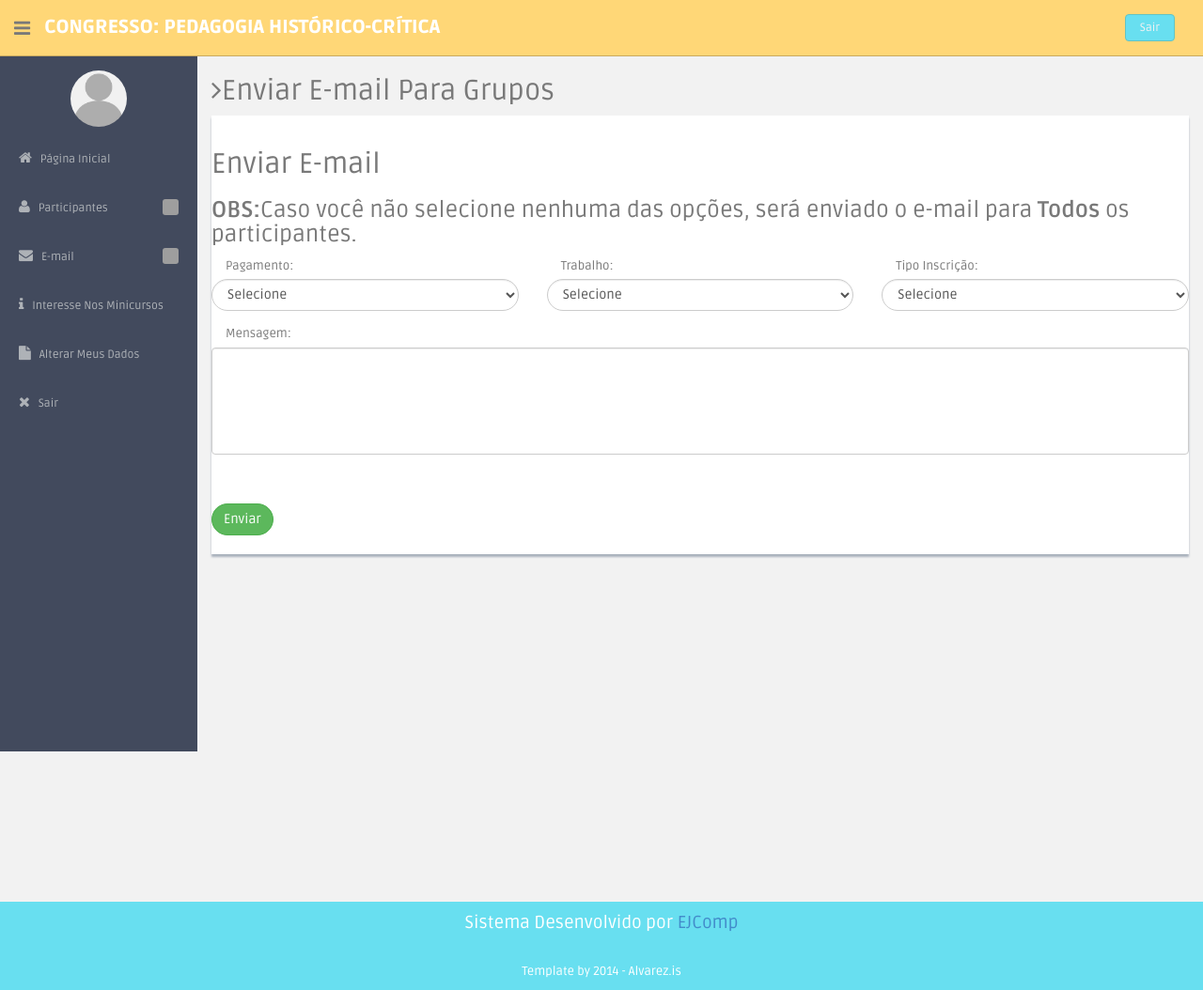
After one commit to ejcompprojects/congresso, a CodeIgniter app: page /congresso/Email/grupo in a window 1280 px wide. The commit adds this page. Shown: the whole page at 94% size. Run offline with CodeIgniter, Linux system fonts and the light colour scheme; the visitor is signed in with stand-in values (Sample User, id 1); tables that the repository leaves empty or names only in its code hold one stand-in row (values such as "Sample post"); grey boxes are pictures that could not be loaded.

Commit message:
Enviador de E-mail e Listar Interesse Minicurso

```diff
--- /dev/null
+++ b/application/controllers/Email.php
@@ -0,0 +1,98 @@
+<?php
+defined('BASEPATH') OR exit('No direct script access allowed');
+
+require_once(APPPATH.'controllers/Admin.php');
+
+
+class Email extends Admin {
+    public function __construct(){
+        parent::__construct();
+        $this->load->helper('frontend_helper');
+        $this->load->helper('modalform_helper');
+        $this->load->model('Participante_model', 'participante_model');
+
+    }
+
+    public function especifico(){
+    	$this->db->order_by('nome','ASC');
+    	$this->db->join('tipo_inscricao', 'tipo_inscricao.id = participante.id_tipo_inscricao', 'INNER');
+    	$dados['participantes'] = $this->db->get('participante')->result();
+    	$dados['mensagens'] = mensagens();
+    	$this->load->view('html-header-admin');
+        $this->load->view('header-admin');
+        $this->load->view('email-especifico', $dados);
+        $this->load->view('footer-admin');
+    }
+
+
+    public function grupo(){
+        $this->db->order_by('tipo', 'ASC');
+        $dados['tipos'] = $this->db->get('tipo_inscricao')->result();
+
+        $dados['mensagens'] = mensagens();
+
+        $this->load->view('html-header-admin');
+        $this->load->view('header-admin');
+        $this->load->view('email-grupo', $dados);
+        $this->load->view('footer-admin');
+    }
+
+    public function enviar_email_especifico(){
+        $email = $this->input->post('email');
+        $message = $this->input->post('message');
+
+        $resposta = $this->send_email($message,$email);
+        print_r($resposta); exit();
+        if($respota == true){
+            $this->session->set_flashdata('success', 'E-mail enviado com sucesso!');
+        }else{
+            $this->session->set_flashdata('danger', 'Houve um erro ao enviar este e-mail, por favor, tente novamente.');
+            $this->session->set_flashdata('danger', htmlspecialchars($resposta));
+
+        }
+
+        redirect(base_url('Email/especifico'));
+    }
+
+    public function enviar_email_grupo(){
+        $pagamento = $trabalho = $tipo_inscricao = '';
+
+        $pagamento = $this->input->post('pagamento');
+        $trabalho  = $this->input->post('trabalho');
+        $tipo_inscricao = $this->input->post('tipo_inscricao');
+        $message = $this->input->post('message');
+
+
+       $participantes = $this->participante_model->select_participantes($pagamento, $trabalho, $tipo_inscricao);
+
+        print_r($participantes); exit();
+
+       foreach($participantes as $participante){
+        $resposta = $this->send_email($message, $participante->email);
+        if($resposta != true){
+            $this->session->set_flashdata('danger', 'Houve um erro ao enviar e-mail para '.$participante->email.'. Por favor, tente novamente mais tarde.');
+            redirect(base_url('Email/grupo'));
+            //break;
+
+        }
+       }
+        $this->session->set_flashdata('success', 'E-mails enviados com sucesso!');
+        $html.= '';
+        $html.= '<p>Os e-mails foram enviados para:</p>';
+        $html.= '<ol>';
+
+        foreach($participantes as $participante){
+            $html.= '<li><strong>'.$participante->nome.'</strong> : '.$participante->email.'</li>';
+
+        }
+        $html.= '</ol>';
+        $this->session->set_flashdata('success', $html);
+
+
+        redirect(base_url('Email/grupo'));
+
+    }
+
+
+}
+?>
--- a/application/controllers/Login.php
+++ b/application/controllers/Login.php
@@ -143,7 +143,7 @@ public function esqueci_senha(){
 
 
 
-              private function send_email($message, $email){
+              public function send_email($message, $email){
 
                 $config = Array(
                   'protocol' => 'smtp',
--- a/application/helpers/modalform_helper.php
+++ b/application/helpers/modalform_helper.php
@@ -82,6 +82,31 @@ function getInput($input = array())
 
 		}
 
+		if($input['type'] == 'select_status_inscricao'){
+
+			$html = '';
+
+			$html = "<div class=\"form-group\">";
+
+			$html.= '<select class="form-control round-form" name="'.$input['attr']['name'].'" id="'.$input['attr']['id'].'">';
+
+			$html.= '<option value="0">Em Análise</option>';
+
+			$html.= '<option value="1">Aprovado</option>';
+
+			$html.= '<option value="2">Reprovado</option>';
+
+			$html.= '<option value="3">Isento</option>';
+
+			$html.= '</select>';
+
+			$html.= '</div>';
+
+			return $html;
+
+		}
+
+
 		if($input['type'] == 'select_status'){
 
 			$html = '';
--- a/application/models/Participante_model.php
+++ b/application/models/Participante_model.php
@@ -352,5 +352,34 @@ public function update_dados($id, $status_inscricao, $eixo, $status){
 }
 
 
+ public function select_participantes($pagamento, $trabalho, $tipo_inscricao){
+    if($pagamento != ''){
+        switch($pagamento){
+            case 'nao_anexou': $this->db->where('foto_comprovante', ''); break;
+            case '0': $this->db->where('status_inscricao', 0); break;
+            case '1': $this->db->where('status_inscricao', 1); break;
+            case '2': $this->db->where('status_inscricao', 2); break;
+            case '3': $this->db->where('status_inscricao', 3); break;
+
+        }
+    }
+    if($trabalho != ''){
+        switch($trabalho){
+            case 'nao_anexou': $this->db->where('trabalho.id_participante IS NULL'); $this->db->where('participante.submeter_trabalho', 1); break;
+            case '0': $this->db->where('trabalho.status', 0); break;
+            case '1': $this->db->where('trabalho.status', 1); break;
+            case '2': $this->db->where('trabalho.status', 2); break;
+            case 'nao_submetera_trabalho': $this->db->where('participante.submeter_trabalho', 0); break;
+
+        }
+    }
+    if($tipo_inscricao != ''){
+       $this->db->where('participante.id_tipo_inscricao', $tipo_inscricao);
+    }
+    $this->db->select('trabalho.*, participante.*');
+    $this->db->join('trabalho', ' participante.id = trabalho.id_participante', 'LEFT');
+    return $this->db->get('participante')->result();
+ }
+
 
 }
--- /dev/null
+++ b/application/views/email-grupo.php
@@ -0,0 +1,101 @@
+<section id="main-content">
+	<section class="wrapper site-min-height">
+		<h2><i class="fa fa-angle-right"></i>Enviar E-mail Para Grupos
+		</h2>
+		<!-- <div class="row mt">
+			<div class="col-md-12"> -->
+				<div class="content-panel">
+					<form method="POST" action="<?= base_url('Email/enviar_email_grupo') ?>" id="pesquisa" name="pesquisa">
+						<h2>Enviar E-mail</h2>
+						<div class="col-sm-12 message">
+							<?= $mensagens; ?>
+						</div>
+						<div class="form-group">
+							<h3><strong>OBS:</strong>Caso você não selecione nenhuma das opções, será enviado o e-mail para <strong>Todos</strong> os participantes.</h3>
+							<div class="row">
+								<div class="col-sm-4">
+									<label class="col-sm-12 control-label">Pagamento:</label>
+
+									<select class="form-control round-form" name="pagamento" id="pagamento">
+										<option value="" selected="true">Selecione</option>
+										<option value="nao_anexou">Não anexaram comprovante</option>
+										<option value="0">Em Análise</option>
+										<option value="1">Aprovado</option>
+										<option value="2">Reprovado</option>
+										<option value="3">Isento</option>
+									</select>
+								</div>
+
+
+								<div class="col-sm-4">
+									<label class="col-sm-12 control-label">Trabalho:</label>
+
+									<select class="form-control round-form" name="trabalho" id="trabalho">
+										<option value="" selected="true">Selecione</option>
+										<option value="nao_anexou">Não anexaram o trabalho</option>
+										<option value="0">Em Análise</option>
+										<option value="1">Aprovado</option>
+										<option value="2">Reprovado</option>
+										<option value="nao_submetera_trabalho">Não submeterá o trabalho</option>
+									</select>
+								</div>
+
+								<div class="col-sm-4">
+									<label class="col-sm-12 control-label">Tipo Inscrição:</label>
+
+									<select class="form-control round-form" name="tipo_inscricao" id="tipo_inscricao">
+										<option value="" selected="true">Selecione</option>
+										<option value="">Todos</option>
+										<?php
+											foreach($tipos as $tipo){
+												echo '<option value="'.$tipo->id.'">'.$tipo->tipo.'</option>';
+											}
+										 ?>
+									</select>
+								</div>
+
+							</div>
+						</div>
+						<div class="form-group">
+							<div class="row">
+								<div class="col-sm-12">
+									<label class="col-sm-12 control-label">Mensagem:</label>
+									<textarea class="form-control" style="resize:none;" name="message" minlength="10" id="message" required="true" rows="5">
+
+									</textarea>
+								</div>
+							</div>
+						</div>
+
+
+						<div class="form-group">
+							<div class="row">
+								<div class="col-md-6">
+									<br><br>
+								<input type="submit" name="submit" class="btn btn-success round-form" value="Enviar">
+								</div>
+							</div>
+						</div>
+
+
+
+
+
+
+
+					</form>
+
+
+
+
+
+
+				</div>
+		<!-- 	</div>
+		</div> -->
+
+
+
+
+	</section>
+</section>
--- a/application/views/header-admin.php
+++ b/application/views/header-admin.php
@@ -37,7 +37,7 @@ $usuario = $_SESSION['usuario']; ?>
 
            <li class="sub-menu">
             <a href="<?= base_url('Admin') ?>" >
-              <i class="fa fa-info"></i>
+              <i class="fa fa-home"></i>
               <span>Página Inicial</span>
             </a>
           </li>
@@ -63,15 +63,17 @@ $usuario = $_SESSION['usuario']; ?>
             </a>
             <ul class="sub">
               <li><a  href="<?= base_url('Email/especifico') ?>">P/ um Part. Específico</a></li>
-              <li><a  href="<?= base_url('Email/pagamento/pendente') ?>">P/ um grupo</a></li>
-              <!-- <li><a  href="<?= base_url('Email/pagamento/aprovado') ?>">P/ Pagamentos Aprovados</a></li>
-              <li><a  href="<?= base_url('Email/pagamento/reprovado') ?>">P/ Pagamentos Reprovados</a></li>
-              <li><a  href="<?= base_url('Email/trabalho/pendente') ?>">P/ Trabalhos Em Análise</a></li>
-              <li><a  href="<?= base_url('Email/trabalho/aprovado') ?>">P/ Trabalhos  Aprovados</a></li>
-              <li><a  href="<?= base_url('Email/trabalho/reprovado') ?>">P/ Trabalhos Reprovados</a></li> -->
+              <li><a  href="<?= base_url('Email/grupo') ?>">P/ um grupo</a></li>
+
             </ul>
           </li>
 
+          <li class="sub-menu">
+            <a href="<?= base_url('Interesse') ?>" >
+              <i class="fa fa-info"></i>
+              <span>Interesse Nos Minicursos</span>
+            </a>
+          </li>
 
           <li class="sub-menu">
             <a href="<?= base_url('Admin/profile') ?>" >
@@ -79,6 +81,8 @@ $usuario = $_SESSION['usuario']; ?>
               <span>Alterar Meus Dados</span>
             </a>
           </li>
+
+
 
           <li class="sub-menu">
             <a href="<?= base_url('Admin/logout') ?>" >
--- a/application/views/painel/footer.php
+++ b/application/views/painel/footer.php
@@ -1,5 +1,6 @@
 <div class="col-sm-12">
-	<p class="back-link">Lumino Theme by <a href="https://www.medialoot.com">Medialoot</a></p>
+	<p class="back-link" style="font-size: 16pt;">Desenvolvido por <a href="http://ejcomp.com.br" target="_blank">EJComp</a></p>
+	<p class="back-link">Template by <a href="https://www.medialoot.com" target="_blank">Medialoot</a></p>
 </div>
 </div><!--/.row-->
 </div>	<!--/.main-->
```
Also changed, not shown: application/controllers/Interesse.php (added, +34 -0 lines), application/views/email-especifico.php (added, +73 -0 lines), application/views/interesse-minicurso.php (added, +47 -0 lines), application/views/listar-todos-participantes.php (+5 -2 lines).
